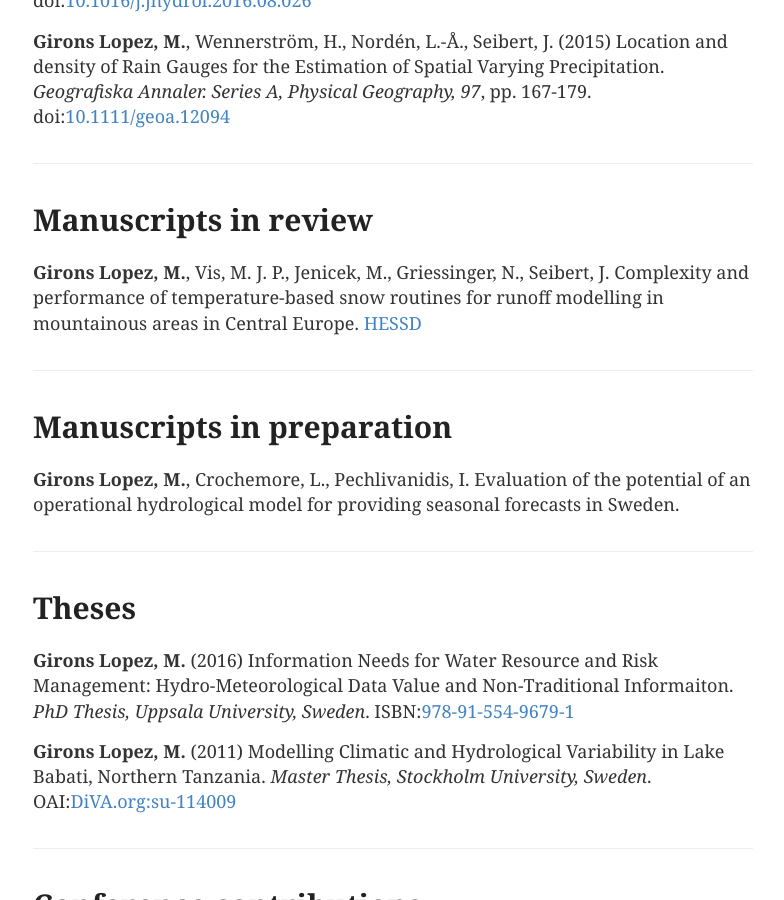
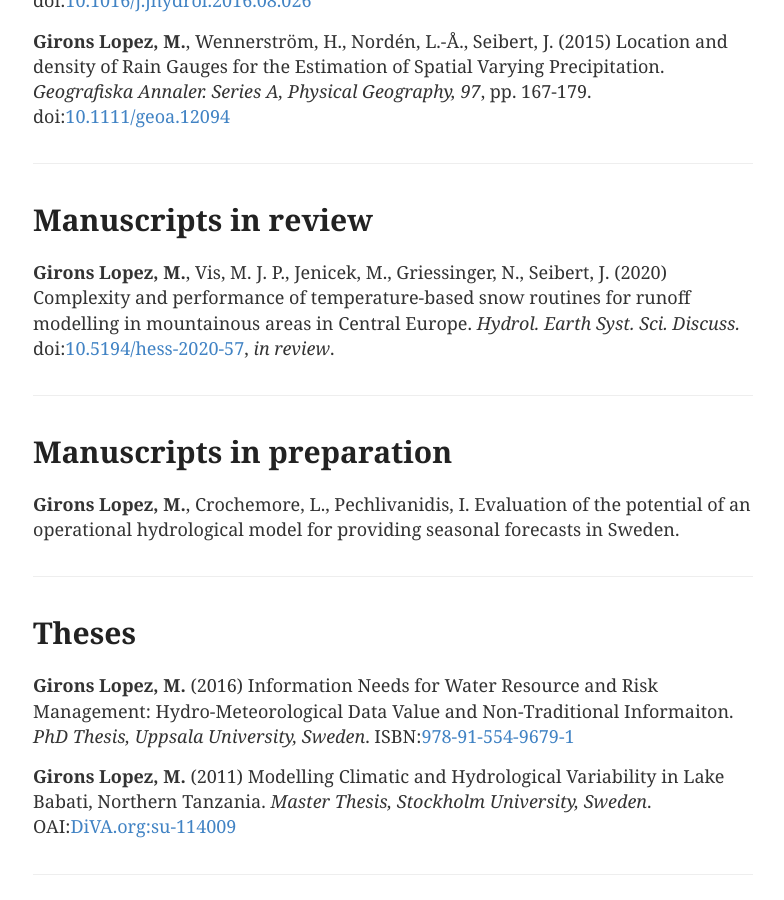
Before and after one commit to GironsLopez/GironsLopez.github.io, a Jekyll site: the page built from publications/index.md, in a window 1280 px wide and 900 px high, scrolled down 901 px. Shown: the whole window, without its empty margins (247-1031 px from the left). Built offline with Jekyll 4.4.1, drawn with Linux system fonts in a browser that asks for light colours.

Commit message:
Update index.md

```diff
--- a/publications/index.md
+++ b/publications/index.md
@@ -22,7 +22,7 @@ Mbanguka, R. P., Lyon, S. W., Holmgren, K., **Girons Lopez, M.**, Jarsjö, J. (2
 
 # Manuscripts in review
 
-**Girons Lopez, M.**, Vis, M. J. P., Jenicek, M., Griessinger, N., Seibert, J. Complexity and performance of temperature-based snow routines for runoff modelling in mountainous areas  in Central Europe. [HESSD](https://www.hydrol-earth-syst-sci-discuss.net/hess-2020-57/)
+**Girons Lopez, M.**, Vis, M. J. P., Jenicek, M., Griessinger, N., Seibert, J. (2020) Complexity and performance of temperature-based snow routines for runoff modelling in mountainous areas  in Central Europe. *Hydrol. Earth Syst. Sci. Discuss.* doi:[10.5194/hess-2020-57](https://www.hydrol-earth-syst-sci-discuss.net/hess-2020-57/){:target="_blank"}, *in review*.
 
 <div class="line-separator"></div>
 
```
